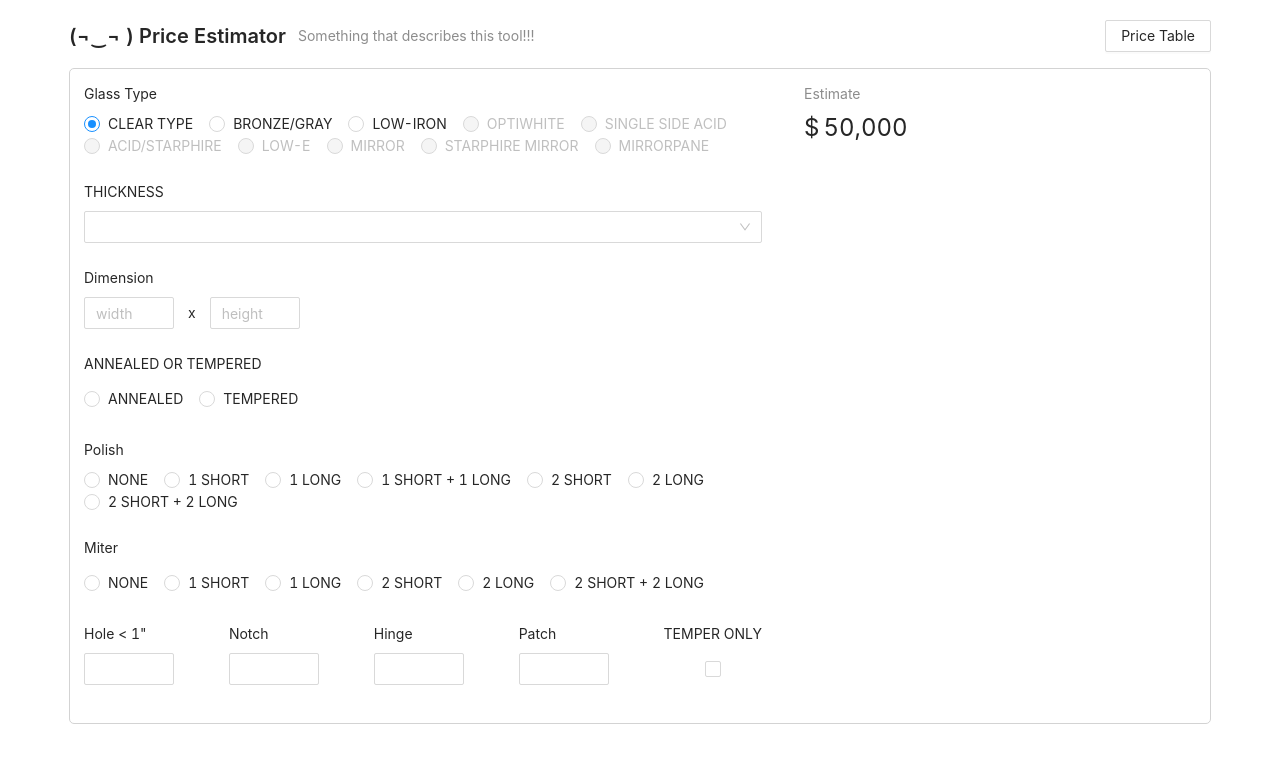
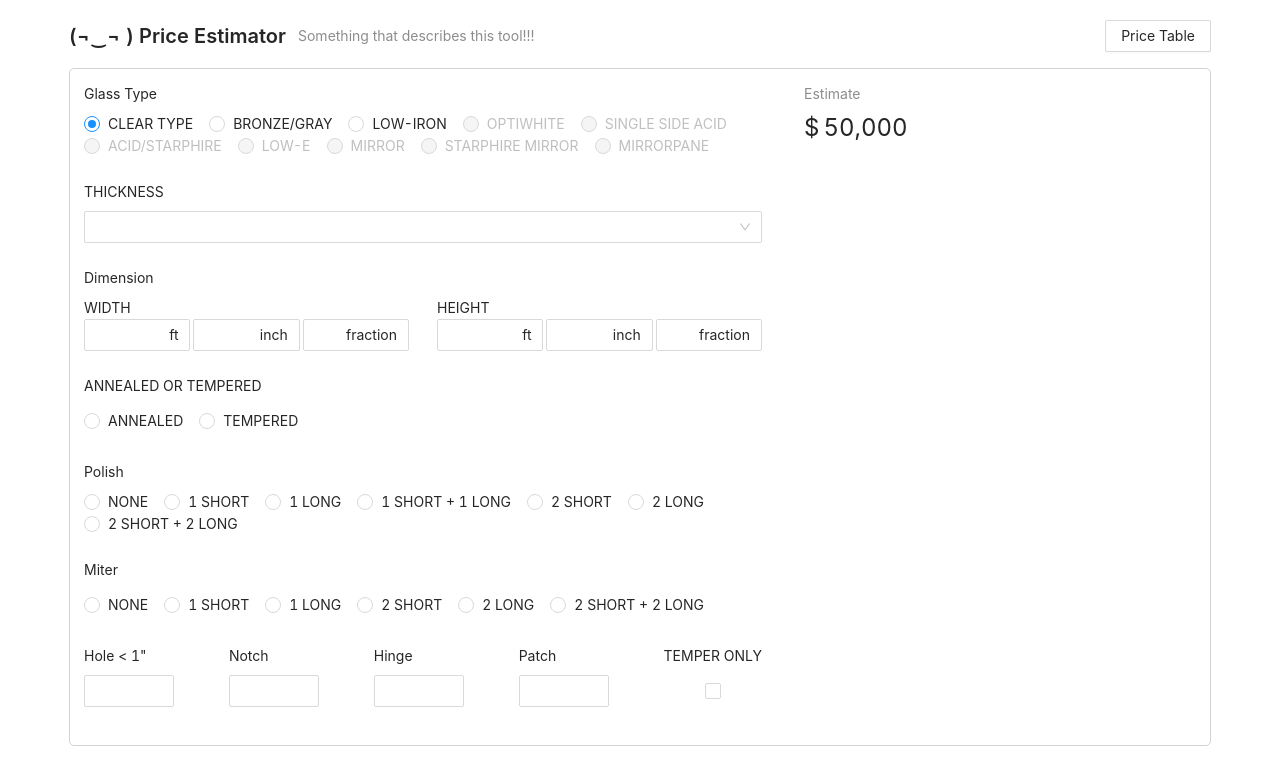
Before and after one commit to munjo5746/simple_menu, a React (Create React App) app: page / in a window 1280 px wide. Shown: the top 782 px of the page. Built offline with nearby package versions, Linux system fonts and the light colour scheme.

Commit message:
basic dimension input layout

```diff
--- a/src/App.scss
+++ b/src/App.scss
@@ -22,7 +22,15 @@
                 display: flex;
                 flex-direction: row;
                 align-items: center;
-                gap: 1em;
+                gap: 2em;
+
+                > .dimension-container {
+                    > * {
+                        display: flex;
+                        flex-direction: row;
+                        gap: 0.2em;
+                    }
+                }
             }
 
             .inline {
--- a/src/App.tsx
+++ b/src/App.tsx
@@ -281,33 +281,22 @@ function App() {
 
                         <Form.Item label="Dimension" name="dimension">
                             <div className="dimension">
-                                <InputNumber
-                                    placeholder="width"
-                                    onChange={(value) => {
-                                        const fieldKey: FormFieldKey = 'width';
-                                        const width: number =
-                                            (value as number) || 0;
-
-                                        setCalcForm({
-                                            ...calcForm,
-                                            [fieldKey]: width,
-                                        });
-                                    }}
-                                />
-                                <div>x</div>
-                                <InputNumber
-                                    placeholder="height"
-                                    onChange={(value) => {
-                                        const fieldKey: FormFieldKey = 'height';
-                                        const height: number =
-                                            (value as number) || 0;
-
-                                        setCalcForm({
-                                            ...calcForm,
-                                            [fieldKey]: height,
-                                        });
-                                    }}
-                                />
+                                <div className="dimension-container">
+                                    <div className="title">WIDTH</div>
+                                    <div className="width">
+                                        <Input suffix="ft" />
+                                        <Input suffix="inch" />
+                                        <Input suffix="fraction" />
+                                    </div>
+                                </div>
+                                <div className="dimension-container">
+                                    <div className="title">HEIGHT</div>
+                                    <div className="height">
+                                        <Input suffix="ft" />
+                                        <Input suffix="inch" />
+                                        <Input suffix="fraction" />
+                                    </div>
+                                </div>
                             </div>
                         </Form.Item>
 
```
